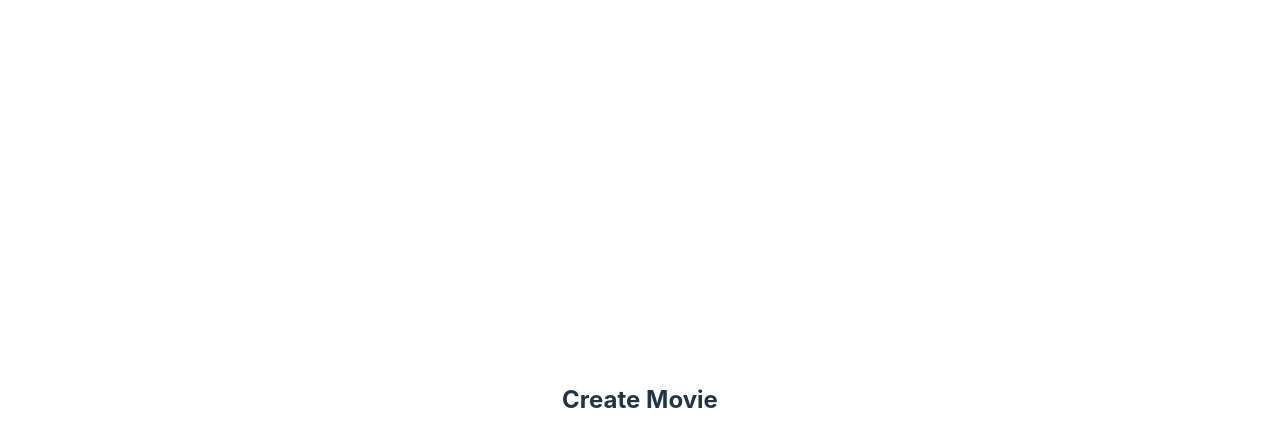
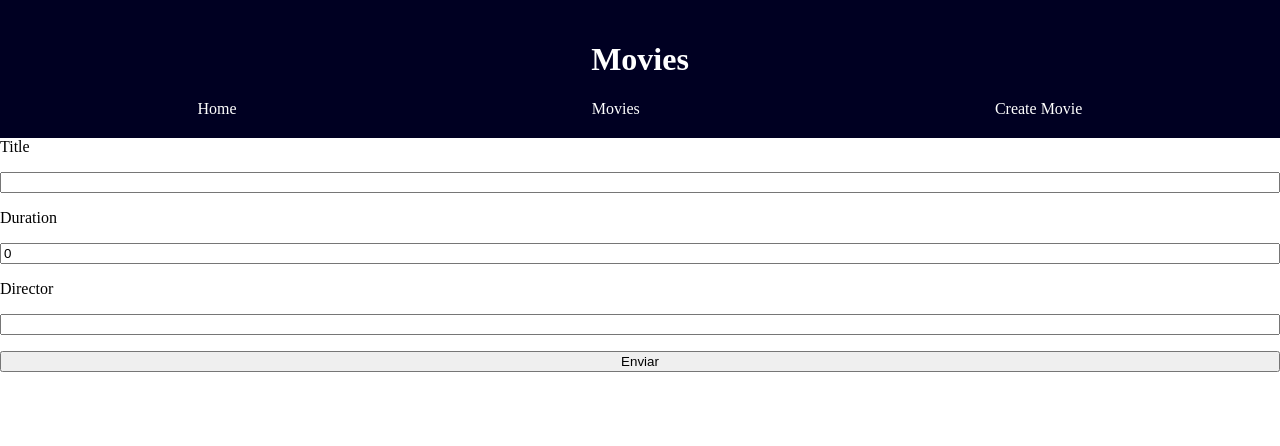
Before and after one commit to Amaza-ing/AMazaing-Vue-Course, a Vue app: page /create in a window 1280 px wide. Shown: the top 446 px of the page. Built offline with nearby package versions, Linux system fonts and the light colour scheme.

Commit message:
routerlink

```diff
--- /dev/null
+++ b/src/components/HeaderComponent.vue
@@ -0,0 +1,40 @@
+<script setup></script>
+
+<template>
+  <header class="header">
+    <h1>Movies</h1>
+
+    <nav>
+      <ul class="nav-list">
+        <li>
+          <router-link class="link" to="/">Home</router-link>
+        </li>
+        <li class="link">
+          <router-link class="link" to="/movies">Movies</router-link>
+        </li>
+        <li class="link">
+          <router-link class="link" :to="{ name: 'create' }">Create Movie</router-link>
+        </li>
+      </ul>
+    </nav>
+  </header>
+</template>
+
+<style>
+.header {
+  background-color: #000022;
+  color: white;
+  text-align: center;
+  padding: 20px;
+
+  .nav-list {
+    display: flex;
+    justify-content: space-around;
+
+    .link {
+      color: white;
+      text-decoration: none;
+    }
+  }
+}
+</style>
--- a/src/style.css
+++ b/src/style.css
@@ -1,85 +1,9 @@
-:root {
-  font-family: Inter, system-ui, Avenir, Helvetica, Arial, sans-serif;
-  line-height: 1.5;
-  font-weight: 400;
-
-  color-scheme: light dark;
-  color: rgba(255, 255, 255, 0.87);
-  background-color: #242424;
-
-  font-synthesis: none;
-  text-rendering: optimizeLegibility;
-  -webkit-font-smoothing: antialiased;
-  -moz-osx-font-smoothing: grayscale;
-}
-
 ul {
   list-style-type: none;
   padding: 0;
   margin: 0;
 }
 
-a {
-  font-weight: 500;
-  color: #646cff;
-  text-decoration: inherit;
-}
-a:hover {
-  color: #535bf2;
-}
-
 body {
   margin: 0;
-  display: flex;
-  place-items: center;
-  min-width: 320px;
-  min-height: 100vh;
 }
-
-h1 {
-  font-size: 3.2em;
-  line-height: 1.1;
-}
-
-button {
-  border-radius: 8px;
-  border: 1px solid transparent;
-  padding: 0.6em 1.2em;
-  font-size: 1em;
-  font-weight: 500;
-  font-family: inherit;
-  background-color: #1a1a1a;
-  cursor: pointer;
-  transition: border-color 0.25s;
-}
-button:hover {
-  border-color: #646cff;
-}
-button:focus,
-button:focus-visible {
-  outline: 4px auto -webkit-focus-ring-color;
-}
-
-.card {
-  padding: 2em;
-}
-
-#app {
-  max-width: 1280px;
-  margin: 0 auto;
-  padding: 2rem;
-  text-align: center;
-}
-
-@media (prefers-color-scheme: light) {
-  :root {
-    color: #213547;
-    background-color: #ffffff;
-  }
-  a:hover {
-    color: #747bff;
-  }
-  button {
-    background-color: #f9f9f9;
-  }
-}
--- a/src/views/CreateMovie.vue
+++ b/src/views/CreateMovie.vue
@@ -1,7 +1,44 @@
-<script setup></script>
+<script setup>
+import { reactive } from "vue";
+import HeaderComponent from "../components/HeaderComponent.vue";
+
+const movie = reactive({
+  title: "",
+  duration: 0,
+  director: "",
+});
+
+const handleSubmit = () => {
+  if (!movie.title || !movie.duration || !movie.director) {
+    alert("Rellena todos los campos, por favor");
+    return;
+  }
+
+  console.log(movie);
+};
+</script>
 
 <template>
-  <h2>Create Movie</h2>
+  <HeaderComponent />
+
+  <form @submit.prevent="handleSubmit" class="form">
+    <label for="title">Title</label>
+    <input v-model="movie.title" type="text" id="title" />
+
+    <label for="duration">Duration</label>
+    <input v-model="movie.duration" type="number" id="duration" />
+
+    <label for="director">Director</label>
+    <input v-model="movie.director" type="text" id="director" />
+
+    <button>Enviar</button>
+  </form>
 </template>
 
-<style></style>
+<style>
+.form {
+  display: flex;
+  flex-direction: column;
+  gap: 1rem;
+}
+</style>
--- a/src/views/Home.vue
+++ b/src/views/Home.vue
@@ -1,6 +1,10 @@
-<script setup></script>
+<script setup>
+import HeaderComponent from "../components/HeaderComponent.vue";
+</script>
 
 <template>
+  <HeaderComponent />
+
   <h1>Welcome to the Home Page</h1>
 </template>
 
--- a/src/views/Movies.vue
+++ b/src/views/Movies.vue
@@ -1,5 +1,6 @@
 <script setup>
 import { ref } from "vue";
+import HeaderComponent from "../components/HeaderComponent.vue";
 
 const movies = ref([
   { title: "Inception", duration: "148 min", director: "Christopher Nolan" },
@@ -13,8 +14,9 @@ const movies = ref([
 </script>
 
 <template>
+  <HeaderComponent />
+
   <div>
-    <h1>Movies</h1>
     <ul>
       <li v-for="movie in movies" :key="movie.title" class="movie">
         <h2>{{ movie.title }}</h2>
```
